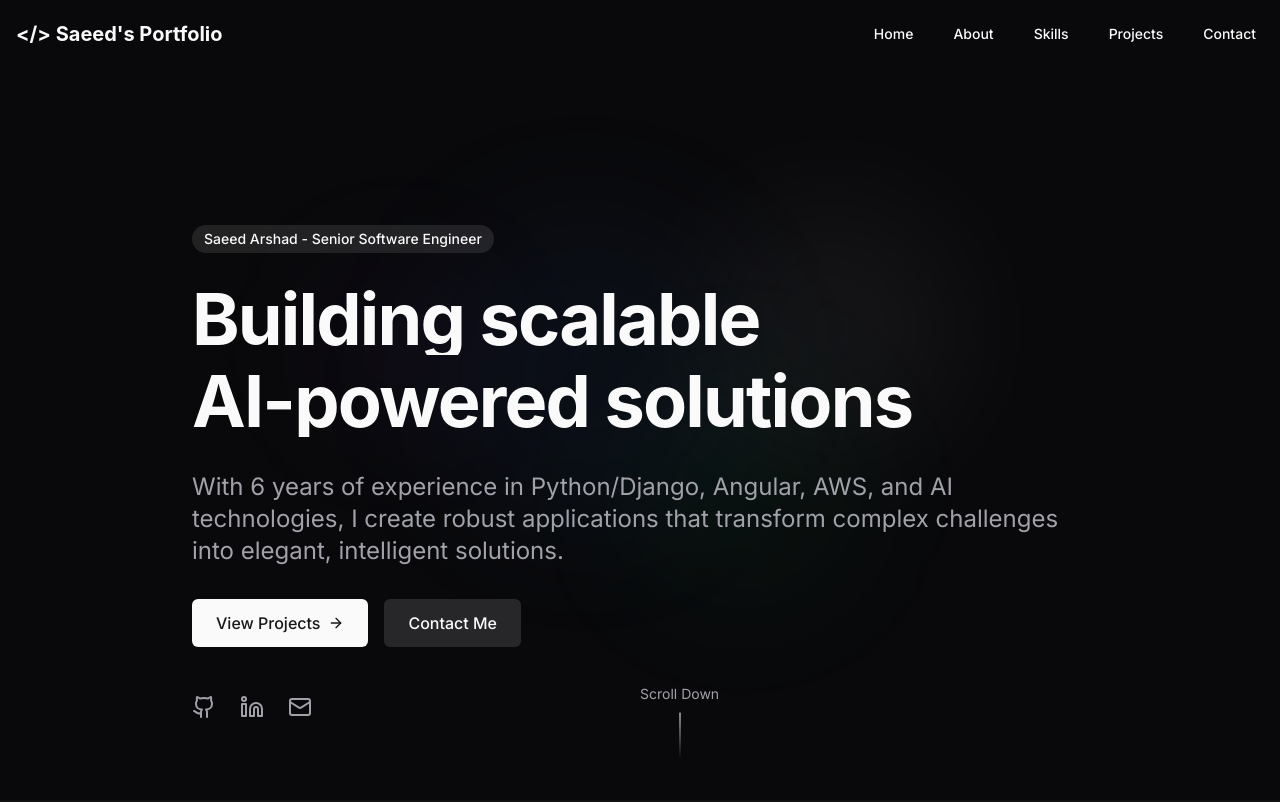
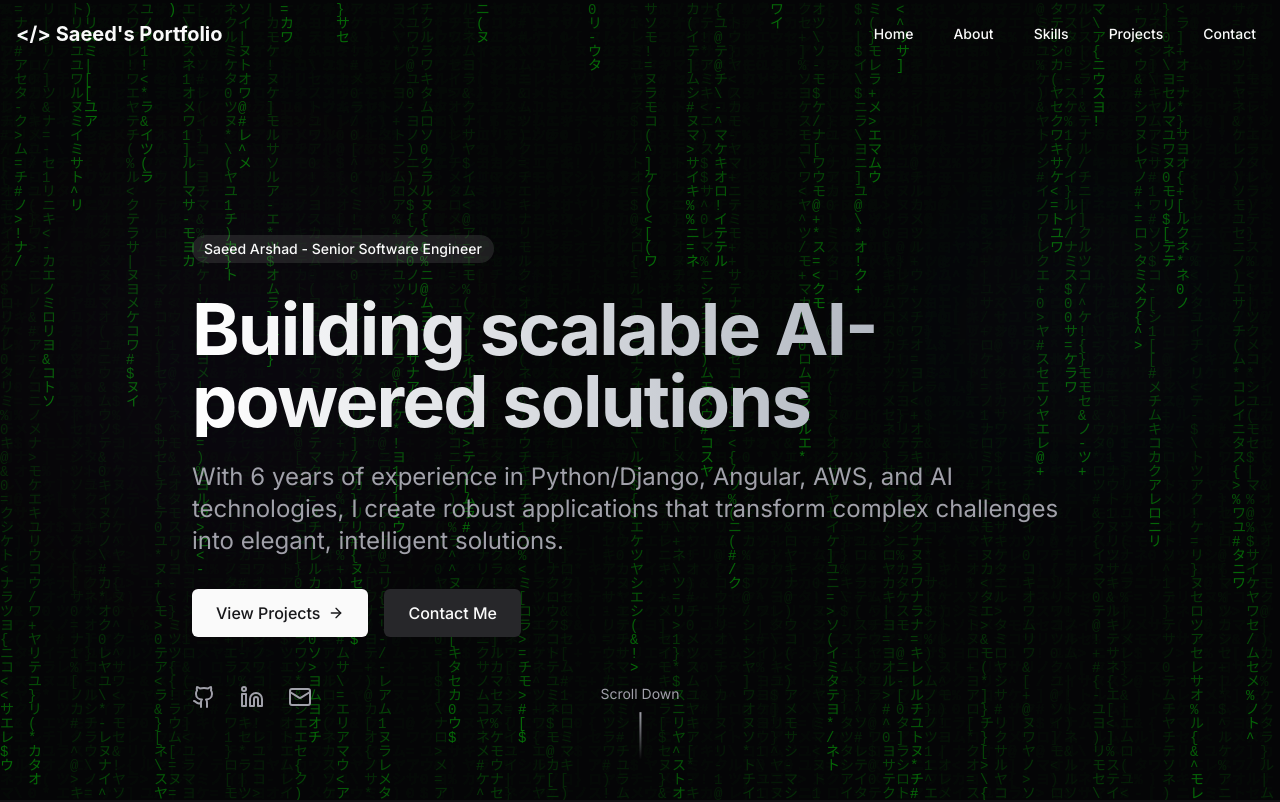
Before and after one commit to saeedarshad/tech-legacy-garden, a React (Vite) app: page / in a window 1280 px wide. Shown: the top 802 px of the page. Built offline with nearby package versions, Linux system fonts and the light colour scheme.

Commit message:
Enhance Hero section background
Added animated image background to the hero section.

```diff
--- /dev/null
+++ b/src/components/AnimatedBackground.tsx
@@ -0,0 +1,104 @@
+
+import React, { useEffect, useRef } from 'react';
+import { motion } from 'framer-motion';
+
+const AnimatedBackground = () => {
+  const canvasRef = useRef<HTMLCanvasElement>(null);
+
+  useEffect(() => {
+    if (!canvasRef.current) return;
+
+    const canvas = canvasRef.current;
+    const ctx = canvas.getContext('2d');
+    if (!ctx) return;
+
+    // Set canvas dimensions
+    const resizeCanvas = () => {
+      canvas.width = window.innerWidth;
+      canvas.height = window.innerHeight;
+    };
+
+    resizeCanvas();
+    window.addEventListener('resize', resizeCanvas);
+
+    // Parameters for the matrix effect
+    const fontSize = 14;
+    const columns = Math.floor(canvas.width / fontSize);
+    const drops: number[] = Array(columns).fill(1);
+
+    // Characters to display (code-like characters)
+    const chars = '01アイウエオカキクケコサシスセソタチツテトナニヌネノマミムメモヤユヨラリルレロワ[]{}()<>/\\|=+-*&^%$#@!';
+
+    // Animation function
+    function draw() {
+      // Semi-transparent black to create fade effect
+      ctx.fillStyle = 'rgba(0, 0, 0, 0.05)';
+      ctx.fillRect(0, 0, canvas.width, canvas.height);
+
+      // Set color and font
+      ctx.fillStyle = '#0F0'; // Matrix green
+      ctx.font = `${fontSize}px monospace`;
+
+      // Loop through drops
+      for (let i = 0; i < drops.length; i++) {
+        // Choose a random character
+        const text = chars[Math.floor(Math.random() * chars.length)];
+
+        // Draw the character
+        ctx.fillText(text, i * fontSize, drops[i] * fontSize);
+
+        // Randomly reset some drops to top
+        if (drops[i] * fontSize > canvas.height && Math.random() > 0.975) {
+          drops[i] = 0;
+        }
+
+        // Move drops down
+        drops[i]++;
+      }
+    }
+
+    // Run animation
+    const animationId = setInterval(draw, 33); // ~30 fps
+
+    return () => {
+      clearInterval(animationId);
+      window.removeEventListener('resize', resizeCanvas);
+    };
+  }, []);
+
+  return (
+    <div className="absolute inset-0 -z-10 opacity-25 dark:opacity-40">
+      <canvas ref={canvasRef} className="w-full h-full"></canvas>
+
+      {/* Additional overlay elements */}
+      <motion.div
+        className="absolute top-1/4 right-20 w-64 h-64 bg-blue-500/10 rounded-full blur-3xl"
+        animate={{
+          scale: [1, 1.2, 1],
+          opacity: [0.3, 0.6, 0.3],
+        }}
+        transition={{
+          duration: 8,
+          repeat: Infinity,
+          ease: "easeInOut",
+        }}
+      />
+
+      <motion.div
+        className="absolute bottom-1/3 left-20 w-80 h-80 bg-purple-500/10 rounded-full blur-3xl"
+        animate={{
+          scale: [1, 1.3, 1],
+          opacity: [0.4, 0.7, 0.4],
+        }}
+        transition={{
+          duration: 10,
+          repeat: Infinity,
+          ease: "easeInOut",
+          delay: 1,
+        }}
+      />
+    </div>
+  );
+};
+
+export default AnimatedBackground;
--- a/src/components/Hero.tsx
+++ b/src/components/Hero.tsx
@@ -1,6 +1,7 @@
-
 import React, { useEffect, useRef } from 'react';
 import { ArrowRight, Github, Linkedin, Mail } from 'lucide-react';
+import AnimatedBackground from './AnimatedBackground';
+import { motion } from 'framer-motion';
 
 const Hero = () => {
   const sectionRef = useRef<HTMLElement>(null);
@@ -48,14 +49,8 @@ const Hero = () => {
 
   return (
     <section id="home" ref={sectionRef} className="relative min-h-screen flex items-center pt-16 overflow-hidden">
-      {/* Enhanced background decorations with parallax effect */}
-      <div className="absolute inset-0 -z-10">
-        <div className="absolute top-0 left-0 w-full h-full bg-gradient-to-b from-transparent to-background"></div>
-        <div className="bg-decoration absolute top-1/4 right-1/4 w-64 h-64 bg-primary/5 rounded-full blur-3xl"></div>
-        <div className="bg-decoration absolute bottom-1/3 left-1/3 w-80 h-80 bg-blue-500/5 rounded-full blur-3xl"></div>
-        <div className="bg-decoration absolute top-1/3 left-1/4 w-40 h-40 bg-purple-500/5 rounded-full blur-3xl"></div>
-        <div className="bg-decoration absolute bottom-1/4 right-1/3 w-56 h-56 bg-green-500/5 rounded-full blur-3xl"></div>
-      </div>
+      {/* Add the animated background */}
+      <AnimatedBackground />
 
       <div className="container mx-auto px-4 pt-20">
         <div className="max-w-4xl mx-auto">
@@ -68,33 +63,43 @@ const Hero = () => {
           </div>
 
           {/* Enhanced heading with text reveal animation */}
-          <h1
+          <motion.h1
             className="mt-6 text-4xl md:text-6xl lg:text-7xl font-display font-bold tracking-tight animate-on-scroll"
+            initial={{ opacity: 0, y: 20 }}
+            animate={{ opacity: 1, y: 0 }}
+            transition={{ duration: 0.8, delay: 0.2 }}
           >
-            <span className="inline-block overflow-hidden relative">
-              <span className="inline-block transform transition-transform duration-700">Building</span>
-            </span>{" "}
-            <span className="inline-block overflow-hidden relative">
-              <span className="inline-block transform transition-transform duration-700">scalable</span>
-            </span>{" "}
-            <span className="inline-block overflow-hidden relative">
-              <span className="inline-block transform transition-transform duration-700">AI-powered</span>
-            </span>{" "}
-            <span className="inline-block overflow-hidden relative">
-              <span className="inline-block transform transition-transform duration-700">solutions</span>
-            </span>
-          </h1>
+            <motion.span
+              className="inline-block bg-clip-text text-transparent bg-gradient-to-r from-white to-gray-300 dark:from-white dark:to-gray-400"
+              animate={{
+                backgroundPosition: ['0% center', '100% center', '0% center'],
+              }}
+              transition={{
+                duration: 10,
+                repeat: Infinity,
+                ease: "linear"
+              }}
+            >
+              Building scalable AI-powered solutions
+            </motion.span>
+          </motion.h1>
 
           {/* Subtle fade-in subtitle */}
-          <p
+          <motion.p
             className="mt-6 text-xl md:text-2xl text-muted-foreground animate-on-scroll"
+            initial={{ opacity: 0 }}
+            animate={{ opacity: 1 }}
+            transition={{ duration: 0.8, delay: 0.4 }}
           >
             With 6 years of experience in Python/Django, Angular, AWS, and AI technologies, I create robust applications that transform complex challenges into elegant, intelligent solutions.
-          </p>
+          </motion.p>
 
           {/* Animated CTA buttons */}
-          <div
+          <motion.div
             className="mt-8 flex flex-wrap gap-4 animate-on-scroll"
+            initial={{ opacity: 0, y: 20 }}
+            animate={{ opacity: 1, y: 0 }}
+            transition={{ duration: 0.8, delay: 0.6 }}
           >
             <a
               href="#projects"
@@ -110,11 +115,14 @@ const Hero = () => {
               <span className="absolute inset-0 w-full h-full bg-gradient-to-r from-transparent via-white/10 to-transparent -translate-x-full group-hover:translate-x-full transition-all duration-700 ease-in-out"></span>
               <span className="relative z-10">Contact Me</span>
             </a>
-          </div>
+          </motion.div>
 
           {/* Social links with hover animations */}
-          <div
+          <motion.div
             className="mt-12 flex items-center space-x-6 animate-on-scroll"
+            initial={{ opacity: 0 }}
+            animate={{ opacity: 1 }}
+            transition={{ duration: 0.8, delay: 0.8 }}
           >
             <a href="#" className="text-muted-foreground hover:text-primary transition-colors transform hover:scale-110 transition-transform duration-200">
               <Github className="h-6 w-6" />
@@ -128,15 +136,31 @@ const Hero = () => {
               <Mail className="h-6 w-6" />
               <span className="sr-only">Email</span>
             </a>
-          </div>
+          </motion.div>
         </div>
       </div>
 
       {/* Animated scroll indicator */}
-      <div className="absolute bottom-10 left-1/2 transform -translate-x-1/2 flex flex-col items-center animate-on-scroll">
+      <motion.div
+        className="absolute bottom-10 left-1/2 transform -translate-x-1/2 flex flex-col items-center"
+        initial={{ opacity: 0 }}
+        animate={{ opacity: 1 }}
+        transition={{ duration: 0.8, delay: 1 }}
+      >
         <span className="text-sm text-muted-foreground mb-2">Scroll Down</span>
-        <div className="w-0.5 h-12 bg-gradient-to-b from-muted-foreground to-transparent animate-pulse-slow"></div>
-      </div>
+        <motion.div
+          className="w-0.5 h-12 bg-gradient-to-b from-muted-foreground to-transparent"
+          animate={{
+            scaleY: [0.5, 1, 0.5],
+            opacity: [0.3, 1, 0.3],
+          }}
+          transition={{
+            duration: 2,
+            repeat: Infinity,
+            ease: "easeInOut"
+          }}
+        />
+      </motion.div>
     </section>
   );
 };
--- a/src/index.css
+++ b/src/index.css
@@ -168,6 +168,28 @@
   }
 }
 
+/* Matrix effect animation */
+@keyframes matrixRain {
+  0% {
+    opacity: 0;
+    transform: translateY(-20px);
+  }
+  10% {
+    opacity: 1;
+  }
+  90% {
+    opacity: 1;
+  }
+  100% {
+    opacity: 0;
+    transform: translateY(20px);
+  }
+}
+
+.matrix-character {
+  animation: matrixRain 2s linear infinite;
+}
+
 /* Advanced animations */
 @keyframes float {
   0%, 100% {
```
